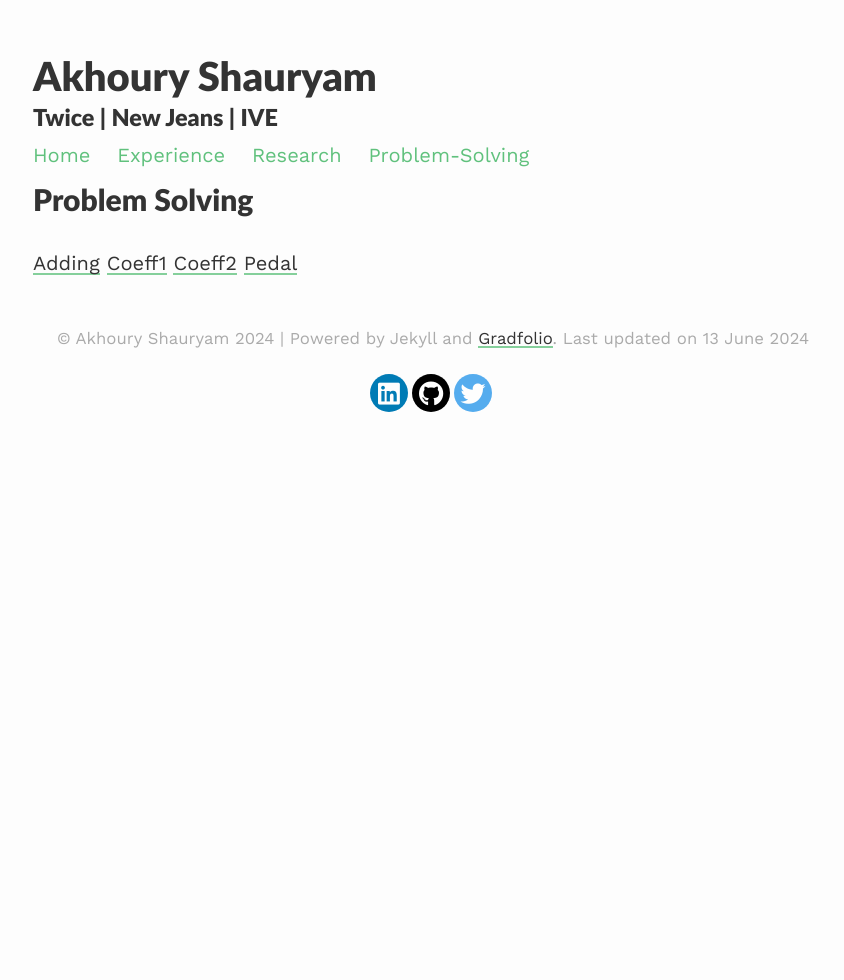
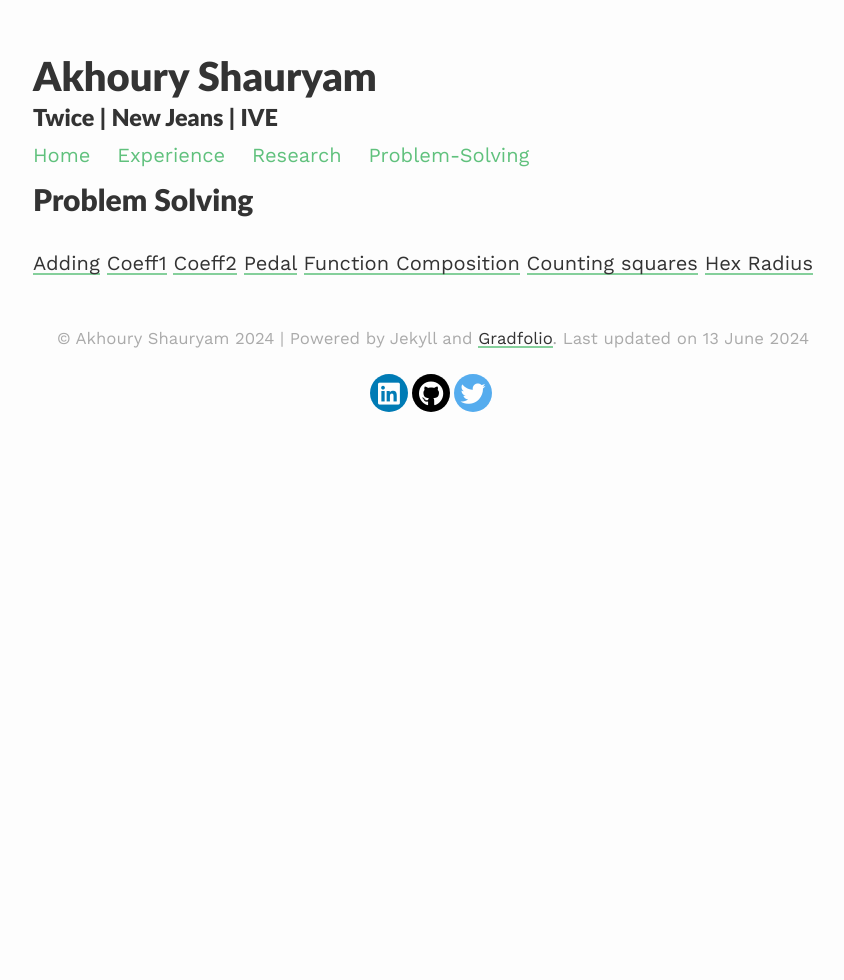
Before and after one commit to Satan-Claws/Satan-Claws.github.io, a Jekyll site: the page built from _pages/Problems.md, in a window 1280 px wide. Shown: the whole page, without its empty margins (207-1051 px from the left). Built offline with Jekyll 4.4.1, drawn with Linux system fonts in a browser that asks for light colours; nearby versions of some CDN libraries.

Commit message:
Update Problems.md

```diff
--- a/_pages/Problems.md
+++ b/_pages/Problems.md
@@ -10,3 +10,6 @@ published: true
 [Coeff1](/problems/coeff1/)
 [Coeff2](/problems/coeff2/)
 [Pedal](/problems/pedal/)
+[Function Composition](/problems/function-composition/)
+[Counting squares](/problems/lattice-square-counting/)
+[Hex Radius](/problems/hexagon-in-radius-region/)
```
